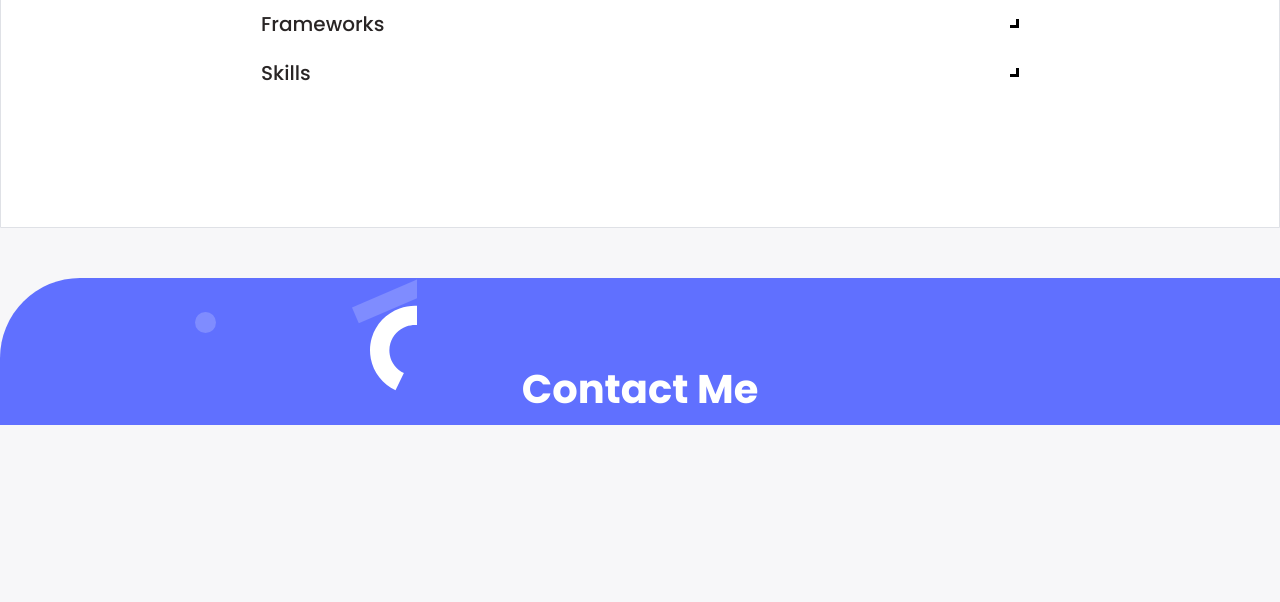
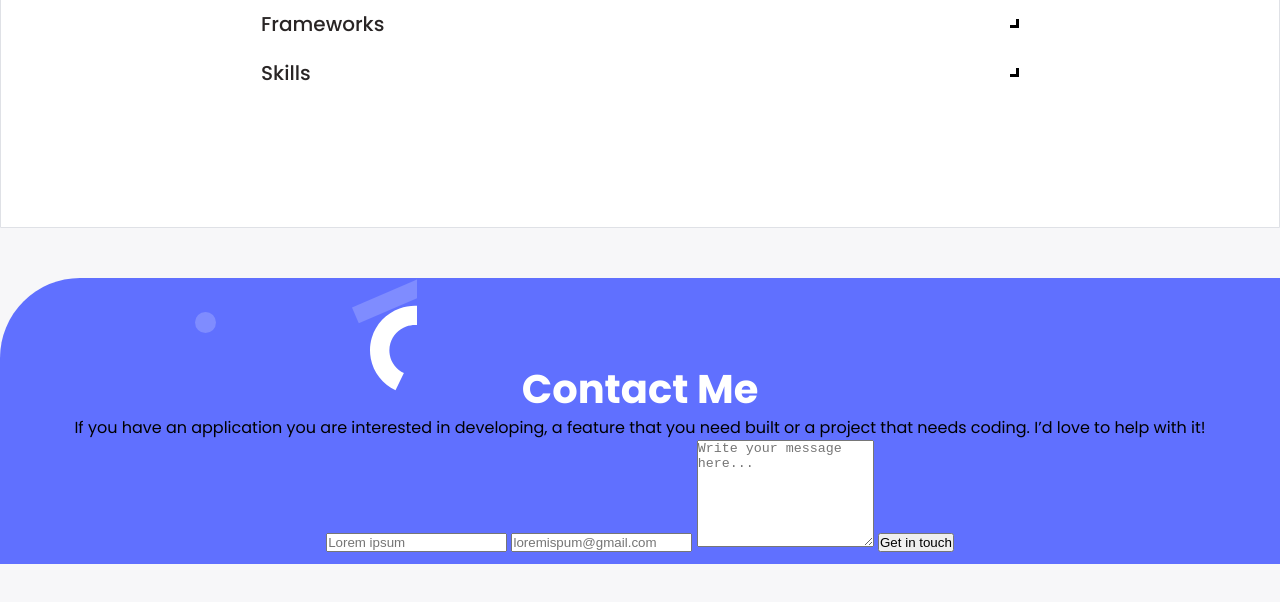
Before and after one commit to NoelLincoln/myportfolio, a website: page index.html in a window 1280 px wide. Shown: the part 6878-7480 px from the top of the page. Before the commit the page ends 7353 px from the top, so only its background shows below. Drawn offline with Linux system fonts and the light colour scheme.

Commit message:
Add contact form html code

```diff
--- a/index.html
+++ b/index.html
@@ -336,6 +336,20 @@
             <section class="contact-form">
                 <h2>Contact Me</h2>
 
+                <p>If you have an application you are interested in developing, a
+                    feature that you need built or a project that needs coding.
+                    I’d love to help with it!</p>
+                  <form action="https://formspree.io/f/xoqzgvow" method="post"
+                    enctype="multipart/form-data">
+                    <input type="text" placeholder="Lorem ipsum"
+                      maxlength="30"
+                      required>
+                    <input type="email" name="email" placeholder="loremispum@gmail.com"
+                      required>
+                    <textarea rows="7" name="message"
+                      placeholder="Write your message here..." maxlength="500"></textarea>
+                    <input type="submit" value="Get in touch" class="submit-btn">
+                  </form>
             </section>
 
         </section>
```
